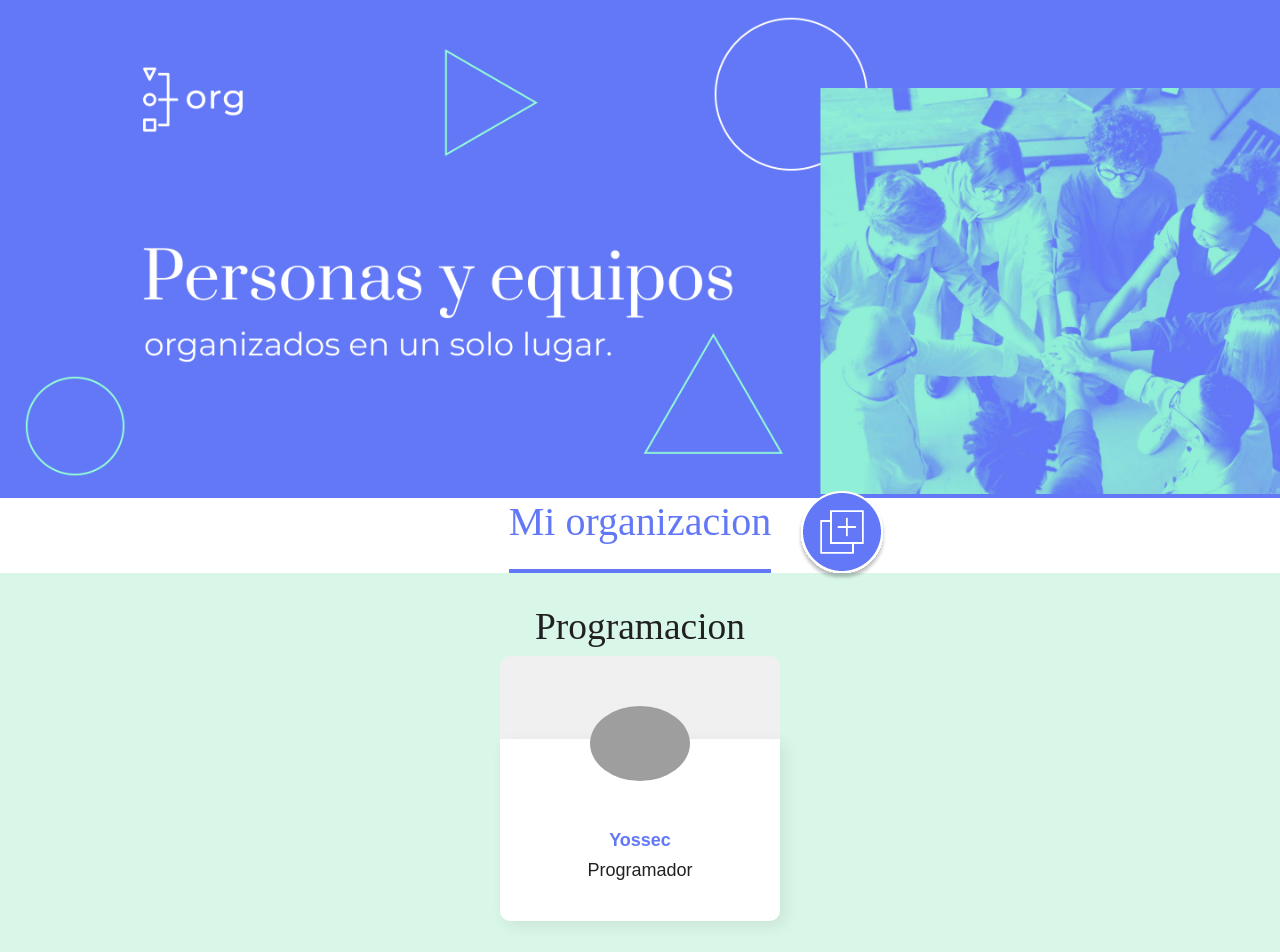
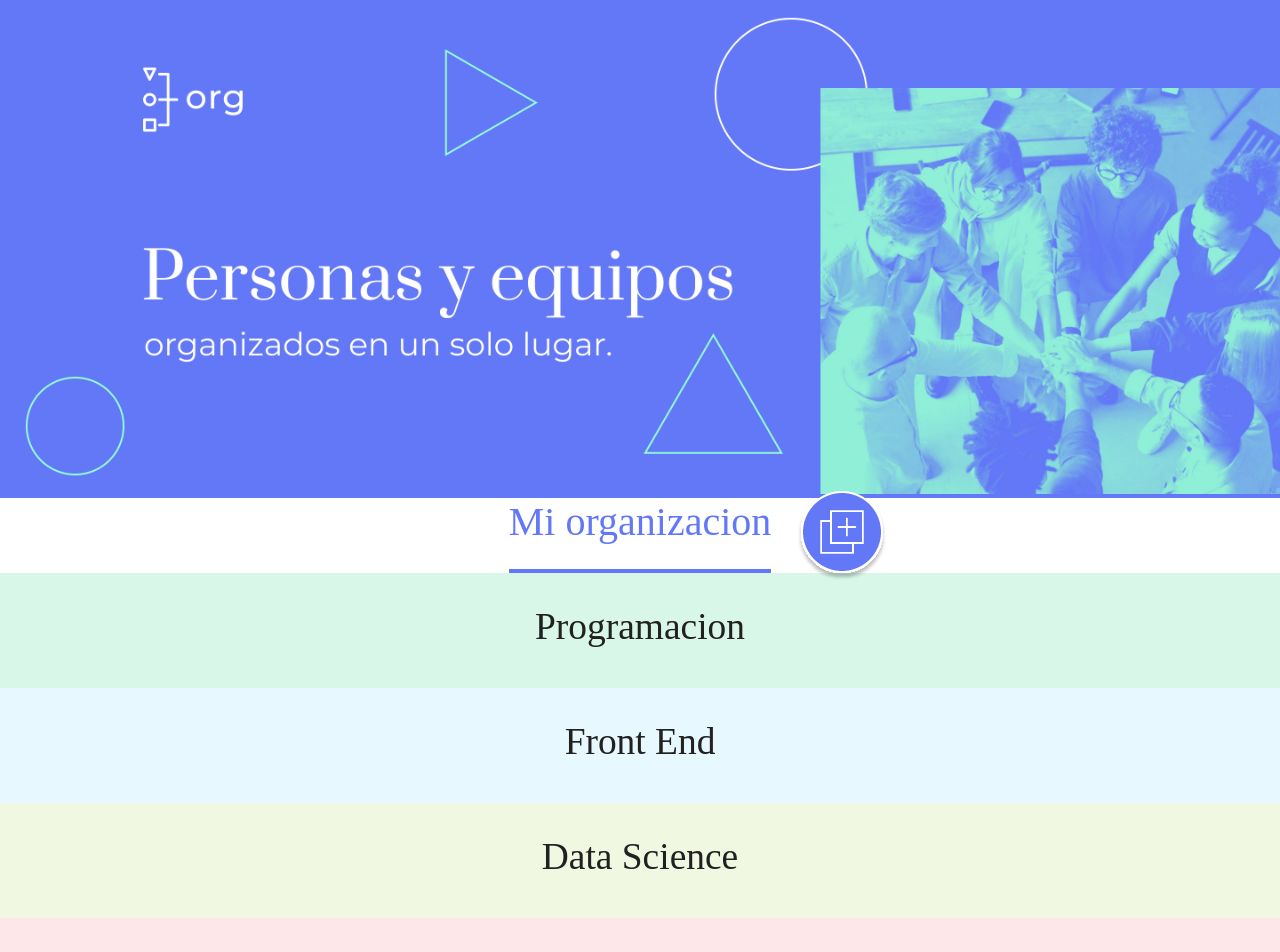
Before and after one commit to YossecSA/Organizacion-Empresa-Alura, a React (Vite) app: page / in a window 1280 px wide. Shown: the top 952 px of the page. Built offline with nearby package versions, Linux system fonts and the light colour scheme; grey boxes are pictures that could not be loaded.

Commit message:
funcionamiento completo para agregar colaboradores

```diff
--- a/src/App.jsx
+++ b/src/App.jsx
@@ -7,9 +7,14 @@
 
 const App = () => {
     const [mostrarFormulario, setMostrarFormulario] = useState(false);
+    const [colaboradores, setColaborador] = useState([]);
 
     const cambiarMostrar = () => {
         setMostrarFormulario(!mostrarFormulario);
+    };
+
+    const registrarColaborador = (colaborador) => {
+        setColaborador([...colaboradores, colaborador]);
     };
 
     const Equipos = [
@@ -54,14 +59,23 @@
         <div>
             <Header />
             {mostrarFormulario === true ? (
-                <Formulario equipos={Equipos.map((equipo) => equipo.titulo)} />
+                <Formulario
+                    equipos={Equipos.map((equipo) => equipo.titulo)}
+                    registrarColaborador={registrarColaborador}
+                />
             ) : (
                 <></>
             )}
 
             <MiOrg cambiarMostrar={cambiarMostrar} />
             {Equipos.map((equipo) => {
-                return <Equipo datos={equipo} key={equipo.titulo} />;
+                return (
+                    <Equipo
+                        datos={equipo}
+                        key={equipo.titulo}
+                        colaboradores={colaboradores}
+                    />
+                );
             })}
         </div>
     );
--- a/src/components/Colaborador/Colaborador.jsx
+++ b/src/components/Colaborador/Colaborador.jsx
@@ -1,15 +1,17 @@
 import React from "react";
 import "./Colaborador.css";
 
-const Colaborador = () => {
+const Colaborador = (props) => {
+    const { nombre, puesto, foto, equipo } = props.datos;
+
     return (
         <div className="colaborador">
             <div className="encabezado">
-                <img src="https://github.com/YossecSA.png" />
+                <img src={foto} alt={nombre} />
             </div>
             <div className="info">
-                <h4>Yossec</h4>
-                <h5>Programador</h5>
+                <h4>{nombre}</h4>
+                <h5>{puesto}</h5>
             </div>
         </div>
     );
--- a/src/components/Equipo/Equipo.jsx
+++ b/src/components/Equipo/Equipo.jsx
@@ -3,14 +3,18 @@
 import Colaborador from "../Colaborador/Colaborador";
 
 const Equipo = (props) => {
-
-    const { titulo, colorPrimario, colorSecundario } = props.datos
-
+    const { titulo, colorPrimario, colorSecundario } = props.datos;
+    const { colaboradores } = props;
     return (
-        <section className="equipo" style={{backgroundColor: colorPrimario}}>
+        <section className="equipo" style={{ backgroundColor: colorPrimario }}>
             <h3>{titulo}</h3>
-            <div className="colaboradores" style={{ borderBottom: colorSecundario }}>
-                <Colaborador></Colaborador>
+            <div
+                className="colaboradores"
+                style={{ borderBottom: colorSecundario }}
+            >
+                {colaboradores.map((colaborador, index) => (
+                    <Colaborador datos={colaborador} key={index} />
+                ))}
             </div>
         </section>
     );
--- a/src/components/Formulario/Formulario.jsx
+++ b/src/components/Formulario/Formulario.jsx
@@ -19,6 +19,7 @@
             foto,
             equipo,
         };
+        props.registrarColaborador(datosEnviar);
     };
     return (
         <section className="formulario">
```
